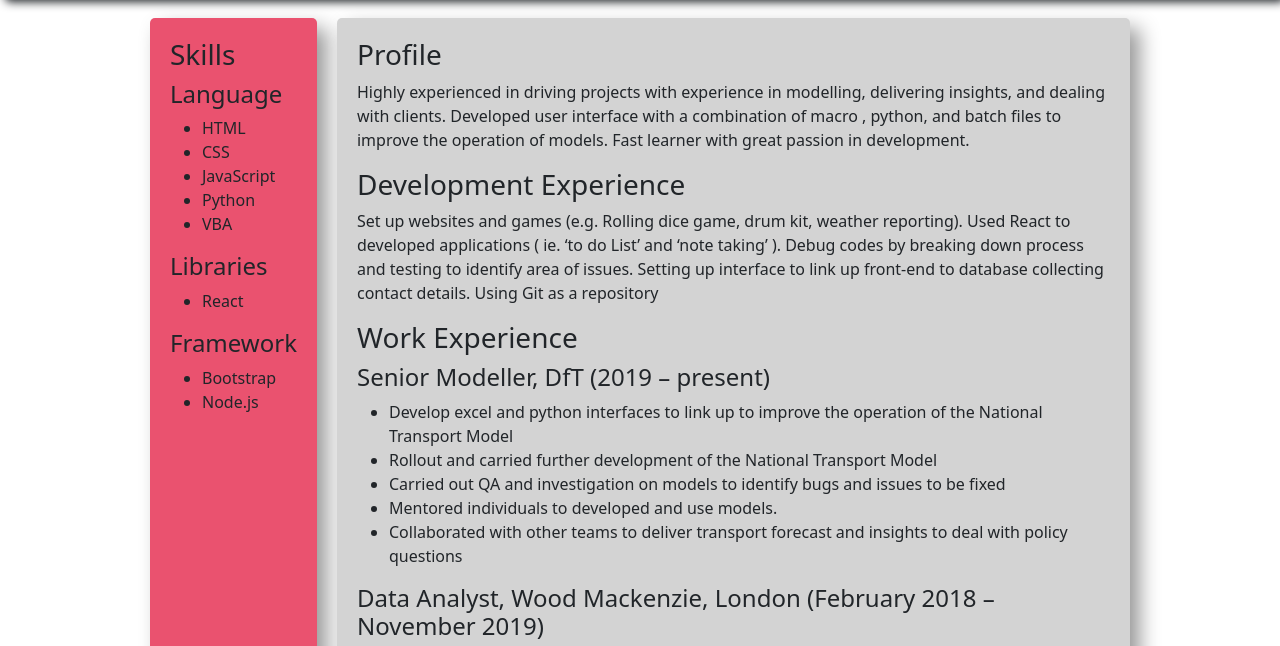
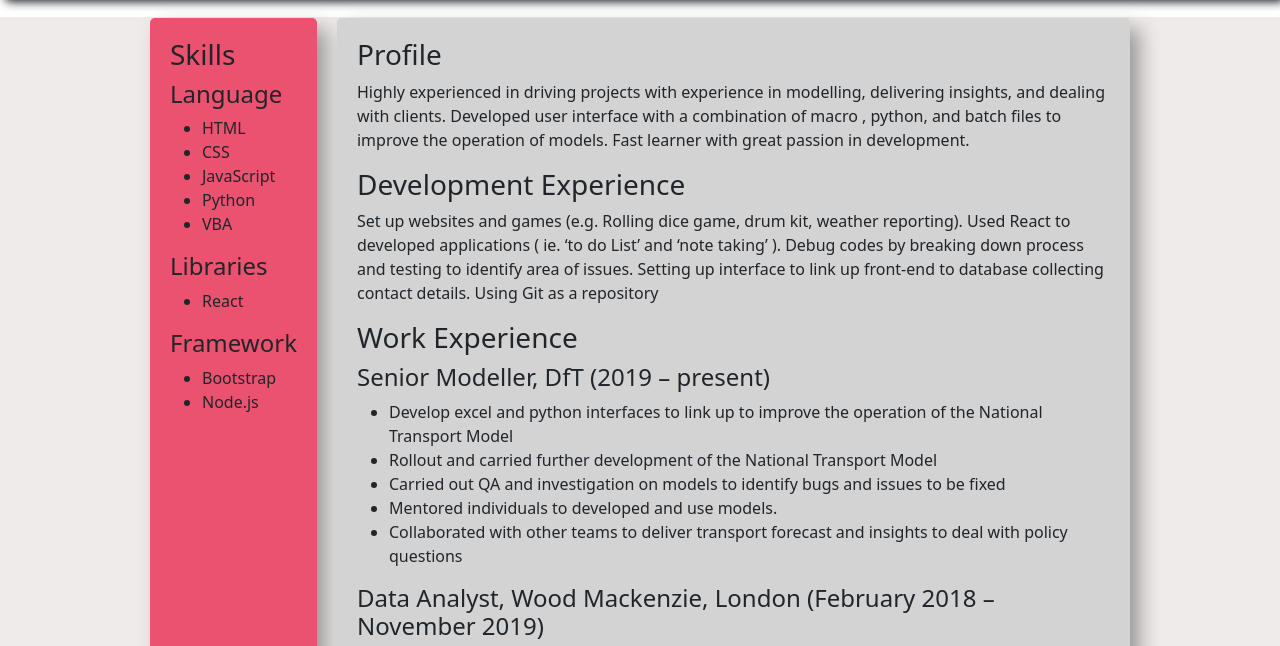
Before and after one commit to ZonyLaw/SunnyCV, a plain HTML site: page public/index.html in a window 1280 px wide. Shown: the part 153-799 px from the top of the page. Drawn offline with nearby package versions, Linux system fonts and the light colour scheme.

Commit message:
ligth grey background added

```diff
--- a/public/css/components/container.css
+++ b/public/css/components/container.css
@@ -17,6 +17,7 @@
 }
 
 .card-container{
+
    display: flex;
    margin: 170px 150px ;
    padding: 1px 0px;
@@ -24,9 +25,9 @@
    clear:both;
 }
 
-/* .whole-container{
-   width: 800px;
-} */
+.whole-container{
+   background-color: #f0ebeb;
+}
 
 .banner {
    /* background-image: linear-gradient(to bottom right, #FF8A5B, rgb(75, 71, 73)); */
--- a/public/index.html
+++ b/public/index.html
@@ -16,6 +16,7 @@
 
 <body>
 
+  <div class = "whole-container">
 
     <div class = "banner" style = "background: linear-gradient(135deg, rgba(203, 133, 137, 0.55) 0%, rgba(203,133,130,0.95) 50%), url('image/DotPattern.jpg');" >
 
@@ -143,6 +144,7 @@
             </div>
 
 
+    </div>
 </body>
 
 
```
Lines whose indentation alone changed are shown as unchanged.
